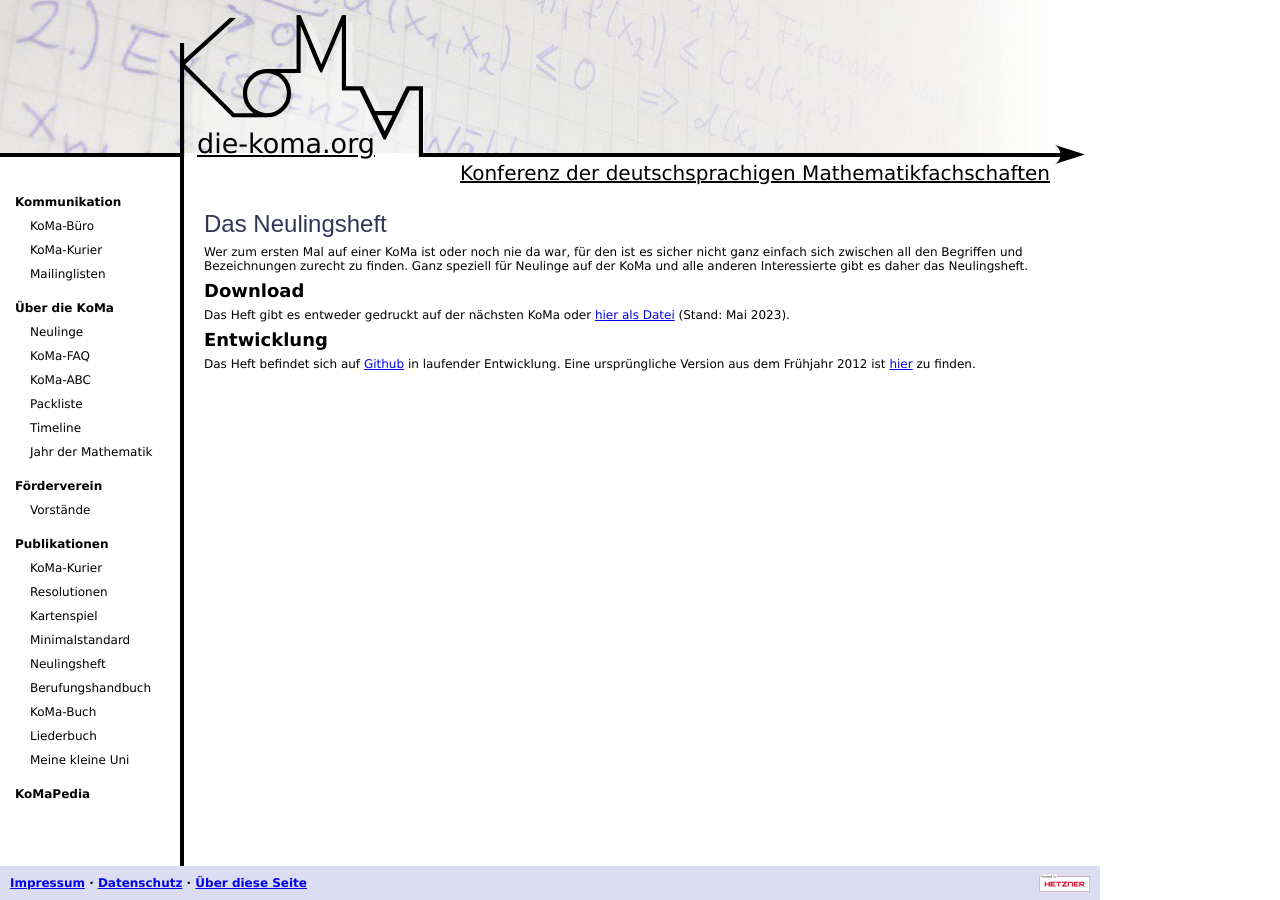
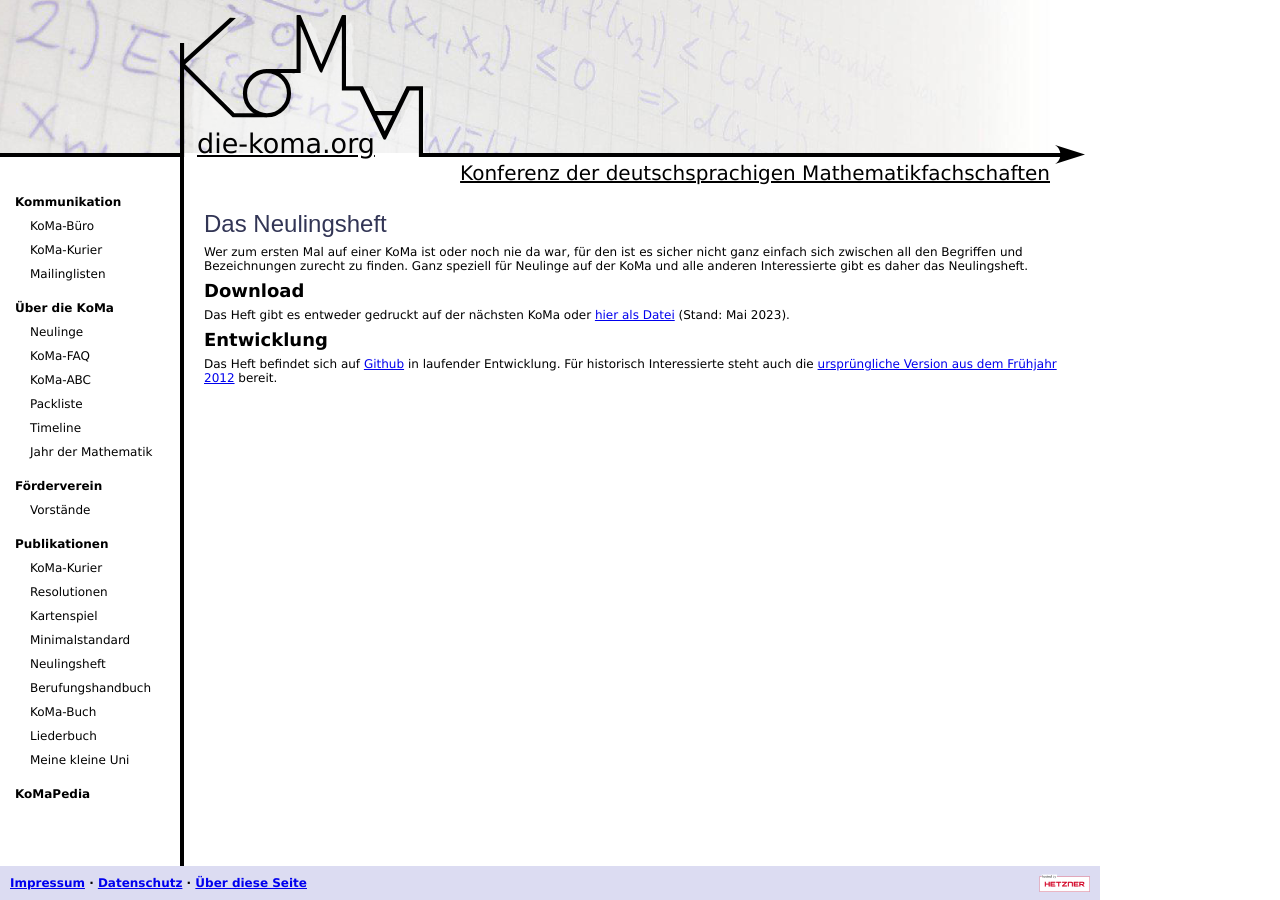
Before and after one commit to Die-KoMa/die-koma.org, a Jekyll site: the page built from publikationen/neulingsheft.md, in a window 1280 px wide. Built offline with Jekyll 4.4.1, drawn with Linux system fonts in a browser that asks for light colours.

Commit message:
Fix link to historic Neulingsheft

```diff
--- a/publikationen/neulingsheft.md
+++ b/publikationen/neulingsheft.md
@@ -15,4 +15,4 @@ Das Heft gibt es entweder gedruckt auf der nächsten KoMa oder [hier als Datei](
 
 ## Entwicklung
 
-Das Heft befindet sich auf [Github](https://github.com/Die-KoMa/neulingsheft.git) in laufender Entwicklung. Eine ursprüngliche Version aus dem Frühjahr 2012 ist [hier](https://file.komapedia.org/Neulingsheft.pdf) zu finden.
+Das Heft befindet sich auf [Github](https://github.com/Die-KoMa/neulingsheft.git) in laufender Entwicklung. Für historisch Interessierte steht auch die [ursprüngliche Version aus dem Frühjahr 2012](https://komapedia.org/wiki/images/archive/c/c2/20230518080022%21Neulingsheft.pdf) bereit.
```
